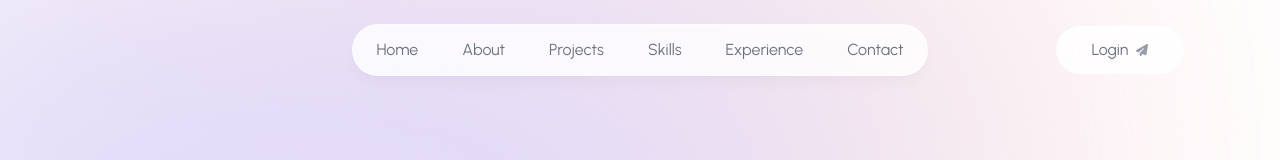
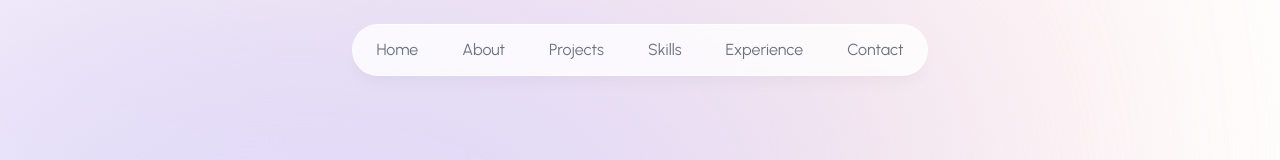
Before and after one commit to riturajmahapatra/Portfolio-2024, a React (Vite) app in the folder client/: page / in a window 1280 px wide. Shown: the top 160 px of the page. Built offline with nearby package versions, Linux system fonts and the light colour scheme; no server answers.

Commit message:
Login final

```diff
--- a/client/src/app/features/userDetailSlice.ts
+++ b/client/src/app/features/userDetailSlice.ts
@@ -22,12 +22,13 @@ interface PortfolioData {
   about: { _id: { $oid: string }; about: string }[];
   introduction: string;
   projects: {
+    _id: { $oid: string };
     title: string;
     description: string;
     tags: string[];
     imageUrl: string;
     imgHref: string;
-  };
+  }[];
   technologies: string[];
   links: {
     website?: string;
--- a/client/src/components/Header.tsx
+++ b/client/src/components/Header.tsx
@@ -38,14 +38,10 @@ function Header() {
             ))}
           </ul>
         </nav>
-        <div
-          className="absolute flex top-[1.1rem] right-[2rem] h-12 -translate-x-1/2
-        py-2"
-        >
+        <div className="absolute flex top-[1.1rem] right-[2rem] h-12 -translate-x-1/2 py-2">
           <button
             type="submit"
-            className="  flex group items-center justify-center gap-2 h-[3rem] w-[8rem] bg-white text-gray-500 rounded-full outline-none transition-all
-            bg-opacity-80  backdrop-blur-[0.7rem] max-lg:hidden"
+            className="flex group items-center justify-center gap-2 h-[3rem] w-[8rem] bg-transparent border text-gray-500 rounded-full outline-none transition-all bg-opacity-80 backdrop-blur-[0.7rem] max-lg:hidden opacity-0 hover:opacity-100"
             onClick={() => navigate('/admin')}
           >
             Login{' '}
--- a/client/src/components/Hero-Section/Home.tsx
+++ b/client/src/components/Hero-Section/Home.tsx
@@ -1,5 +1,4 @@
 import About from '../About';
-// import AdminPages from '../Admin/AdminPages';
 import Contact from '../Contact';
 import Exprience from '../Exprience';
 import Footer from '../Footer';
@@ -20,7 +19,6 @@ export default function Home() {
       <Exprience />
       <Contact />
       <Footer />
-      {/* <AdminPages /> */}
     </div>
   );
 }
--- a/client/src/components/Introduction.tsx
+++ b/client/src/components/Introduction.tsx
@@ -11,7 +11,7 @@ export default function Introduction() {
   const portfolioData = useAppSelector((state) => state.app);
   console.log(portfolioData);
   const intro = portfolioData?.portfolioData?.intro[0].introduction;
-  console.log(intro);
+  // console.log(intro);
 
   return (
     <section className=" flex flex-col items-center justify-center mb-28 max-w-[50rem] text-center sm:mb-0 m-auto">
```
Also changed, not shown: client/src/components/About.tsx (+0 -14 lines).
